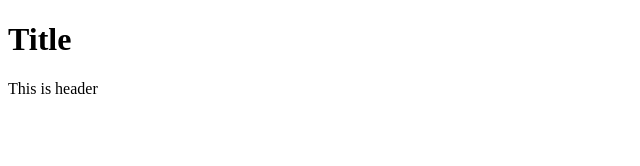
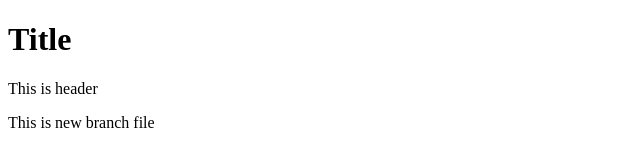
Before and after one commit to DhavalMaruDSM/Test-Git-file, a plain HTML site: page index.html in a window 1280 px wide. Shown: the whole page, without its empty margins (0-640 px from the left). Drawn offline with Linux system fonts and the light colour scheme.

Commit message:
new branch

```diff
--- a/index.html
+++ b/index.html
@@ -8,5 +8,6 @@
 <body>
     <h1>Title</h1>
     <header>This is header</header>
+    <p>This is new branch file</p>
 </body>
 </html>
```
